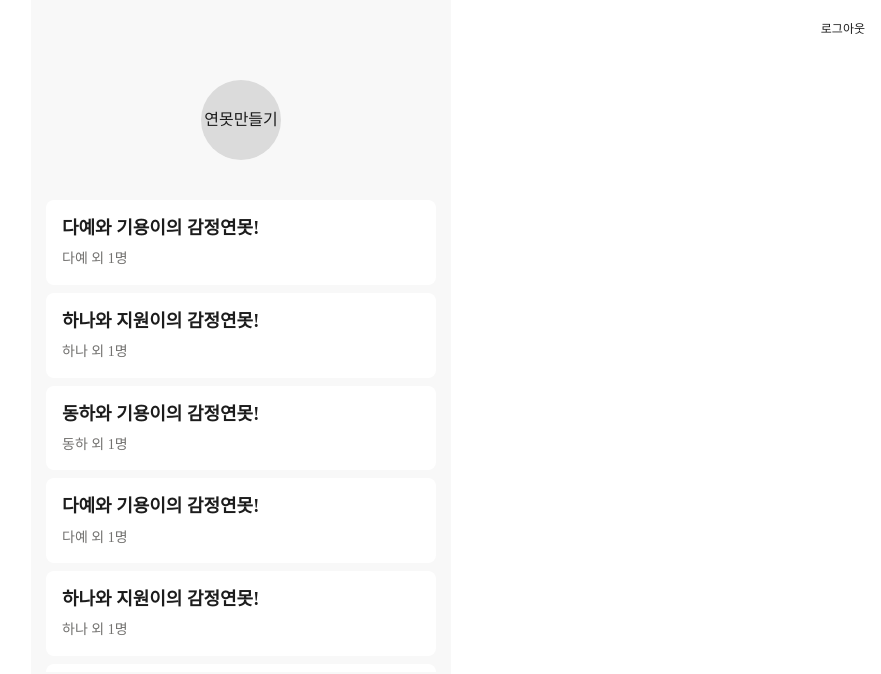
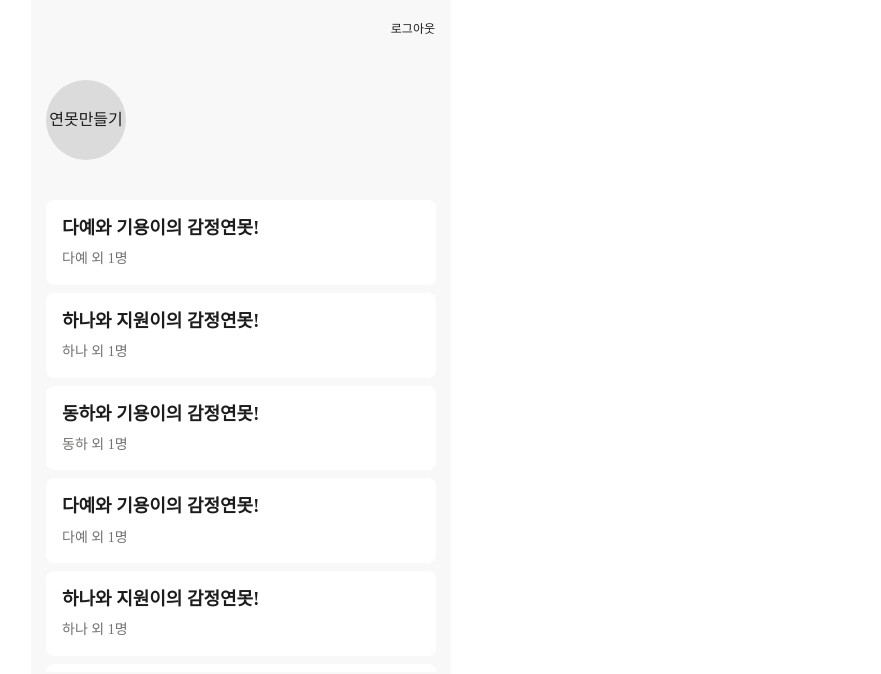
Before and after one commit to r-jal-ddak-ggar-sen/pong-dang-client, a Next.js app: page / in a window 1280 px wide. Shown: the top 674 px of the page, without its empty margins (399-1280 px from the left). Built offline with nearby package versions, Linux system fonts and the light colour scheme; a web font is replaced by a local one.

Commit message:
fix: 공통 레이아웃 수정

```diff
--- a/pages/index.tsx
+++ b/pages/index.tsx
@@ -27,11 +27,11 @@ export default function Home() {
           }
         />
       }
+      backgroundColor={'GRAY_05'}
     >
-      <HomeStyled>
       <Link href={`/create`}>
         <MakePondButton>
-            <Typo>연못만들기</Typo>
+          <Typo align="center">연못만들기</Typo>
         </MakePondButton>
       </Link>
       <PondList>
@@ -65,7 +65,6 @@ export default function Home() {
           })
         )}
       </PondList>
-      </HomeStyled>
       {visibleModal && (
         <Modal
           title="로그아웃 하시겠어요?"
@@ -79,19 +78,6 @@ export default function Home() {
     </Layout>
   );
 }
-
-const HomeStyled = styled.section`
-  width: 100%;
-  max-width: 420px;
-  height: 100vh;
-  display: flex;
-  flex-direction: column;
-  align-items: center;
-  margin: 0 auto;
-  padding: 0 15px;
-  padding-top: 56px;
-  background-color: ${({ theme }) => theme.GRAY_05};
-`;
 
 const MakePondButton = styled.a`
   width: 80px;
--- a/src/components/Header.tsx
+++ b/src/components/Header.tsx
@@ -30,6 +30,7 @@ const Header = ({ title, isBack = false, right }: Props) => {
 
 const HeaderStyled = styled.div`
   width: 100%;
+  max-width: 420px;
   height: 56px;
   display: flex;
   justify-content: center;
--- a/src/components/Layout.tsx
+++ b/src/components/Layout.tsx
@@ -1,26 +1,40 @@
 import styled from '@emotion/styled';
 import React, { ReactElement, ReactNode } from 'react';
+import { theme, Theme } from 'src/utils/theme';
 
 export type LayoutProps = {
   children: ReactNode;
   header?: null | ReactElement;
+  backgroundColor?: keyof Theme;
 };
 
-export function Layout({ children, header }: LayoutProps): ReactElement {
+export function Layout({
+  children,
+  header,
+  backgroundColor = 'WHITE',
+}: LayoutProps): ReactElement {
   return (
-    <StyledWrapper>
+    <StyledWrapper backgroundColor={backgroundColor}>
       {header}
       <ContentsWrapper>{children}</ContentsWrapper>
     </StyledWrapper>
   );
 }
 
-const StyledWrapper = styled.div`
+const StyledWrapper = styled.div<{ backgroundColor: keyof Theme }>`
+  width: 100%;
+  max-width: 420px;
+  height: 100vh;
   display: flex;
-  height: 100vh;
   flex-direction: column;
+  align-items: center;
+  margin: 0 auto;
+  background-color: ${({ theme, backgroundColor }) => theme[backgroundColor]};
 `;
 
 const ContentsWrapper = styled.div`
-  flex: 1;
+  width: 100%;
+  height: 100%;
+  padding: 0 15px;
+  padding-top: 56px;
 `;
```
Lines whose indentation alone changed are shown as unchanged.
